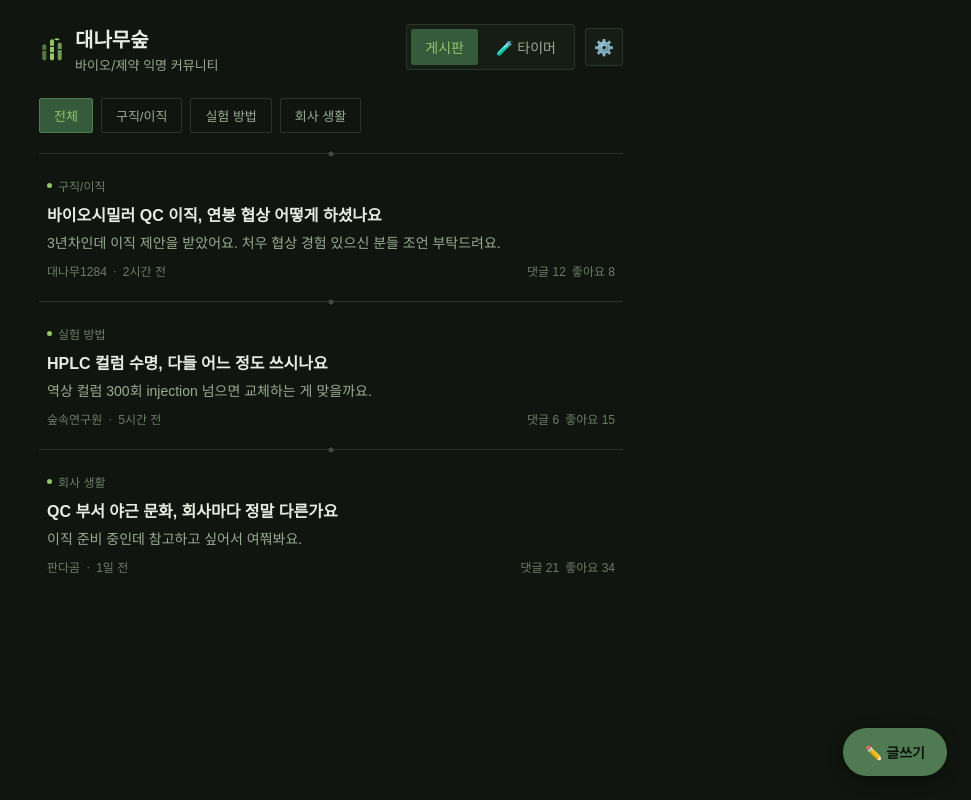
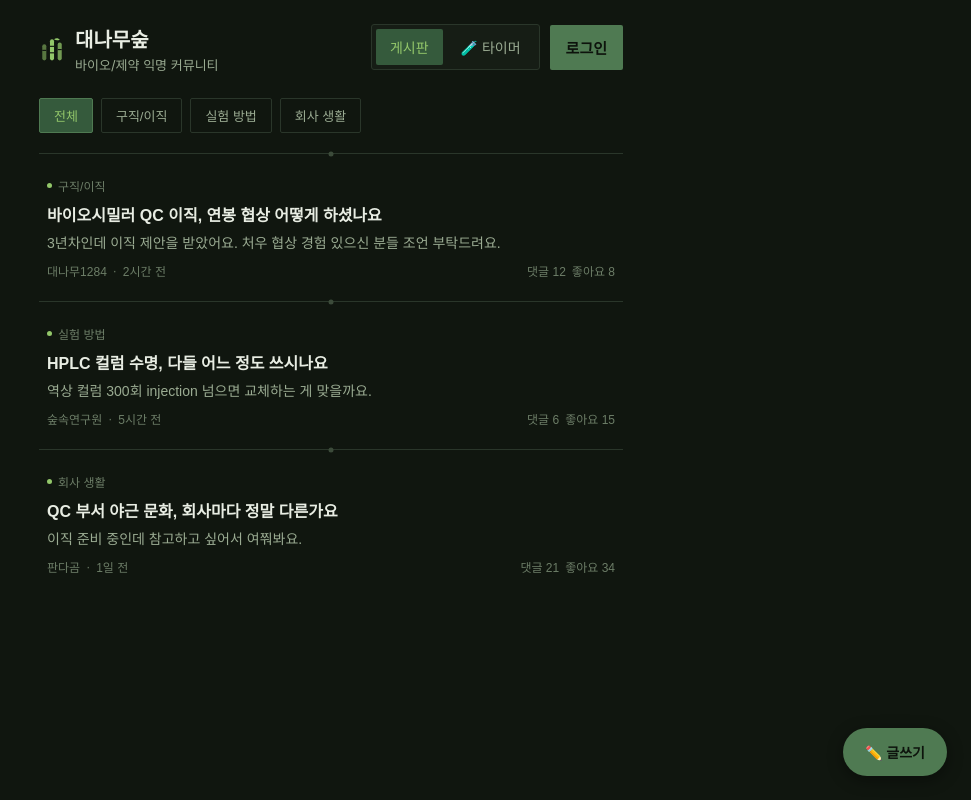
Before and after one commit to Diamorek/bamboo-forest-biotech, a React (Vite) app in the folder frontend/: page / in a window 1280 px wide. Shown: the whole page, without its empty margins (309-1280 px from the left). Built offline with nearby package versions, Linux system fonts and the light colour scheme; no server answers; a web font is replaced by a local one.

Commit message:
Update TopNav.jsx

```diff
--- a/frontend/src/components/TopNav.jsx
+++ b/frontend/src/components/TopNav.jsx
@@ -2,11 +2,13 @@ import BambooIcon from './BambooIcon'
 import './TopNav.css'
 
 /**
- * 로고 + 탭 네비게이션. 로그인/회원가입 화면 제외하고 항상 위에 떠 있어요.
+ * 로고 + 탭 네비게이션 + 로그인 상태. 로그인/회원가입 화면 제외하고 항상 위에 떠 있어요.
  * @param {'board'|'timer'} active
- * @param {(view: 'board'|'timer'|'settings') => void} onNavigate
+ * @param {(view: 'board'|'timer'|'settings'|'login') => void} onNavigate
+ * @param {string|null} username - 로그인 상태면 닉네임, 아니면 null
+ * @param {() => void} onLogout
  */
-function TopNav({ active, onNavigate }) {
+function TopNav({ active, onNavigate, username, onLogout }) {
   return (
     <header className="top-nav">
       <div className="top-nav-brand">
@@ -33,6 +35,8 @@ function TopNav({ active, onNavigate }) {
           </button>
         </nav>
 
+        {username ? (
+          <>
             <button
               type="button"
               className="top-nav-settings"
@@ -42,6 +46,16 @@ function TopNav({ active, onNavigate }) {
             >
               ⚙️
             </button>
+            <span className="top-nav-username">{username}</span>
+            <button type="button" className="btn-text top-nav-logout" onClick={onLogout}>
+              로그아웃
+            </button>
+          </>
+        ) : (
+          <button type="button" className="btn-primary top-nav-login-btn" onClick={() => onNavigate('login')}>
+            로그인
+          </button>
+        )}
       </div>
     </header>
   )
```
Lines whose indentation alone changed are shown as unchanged.
